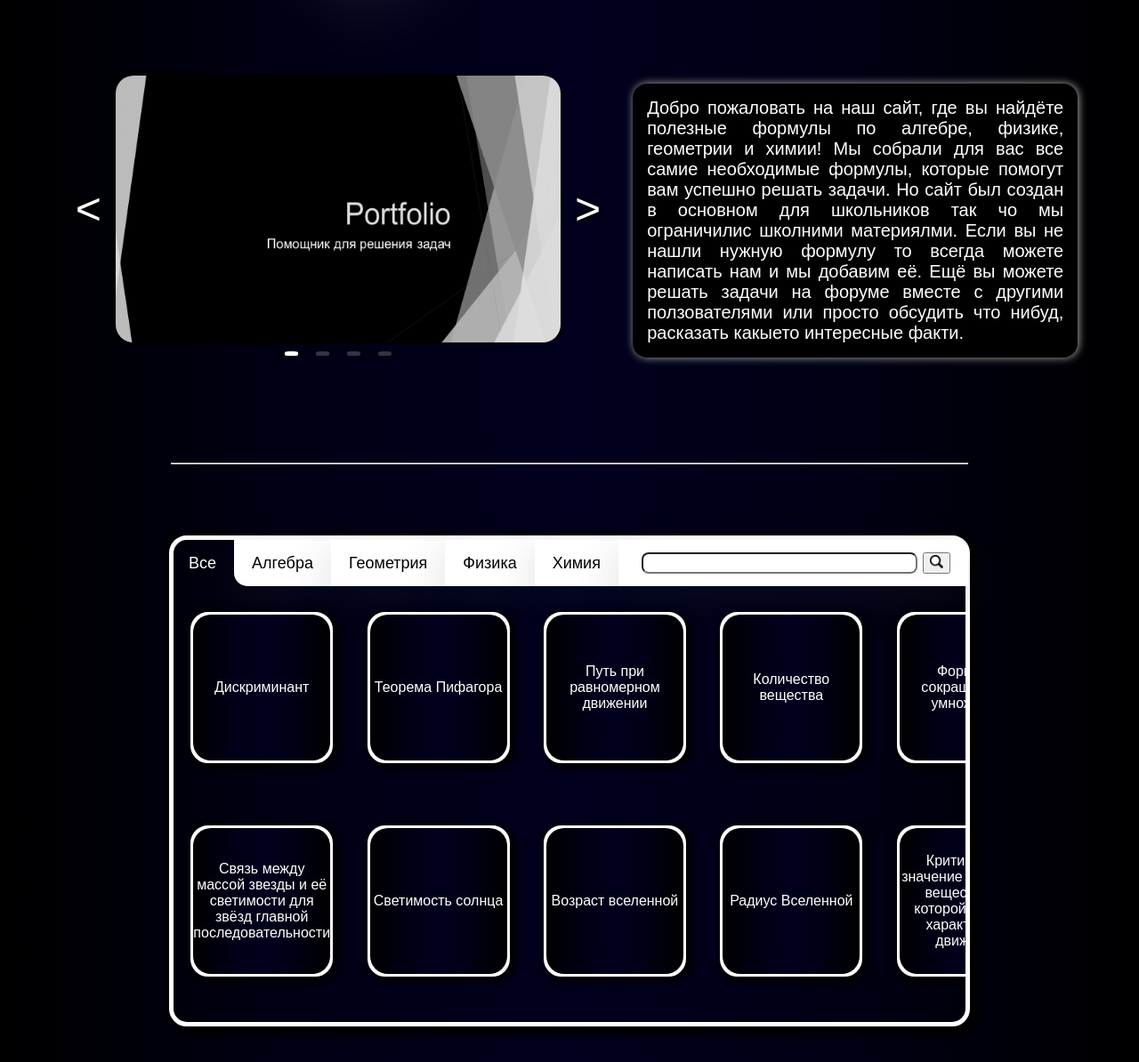
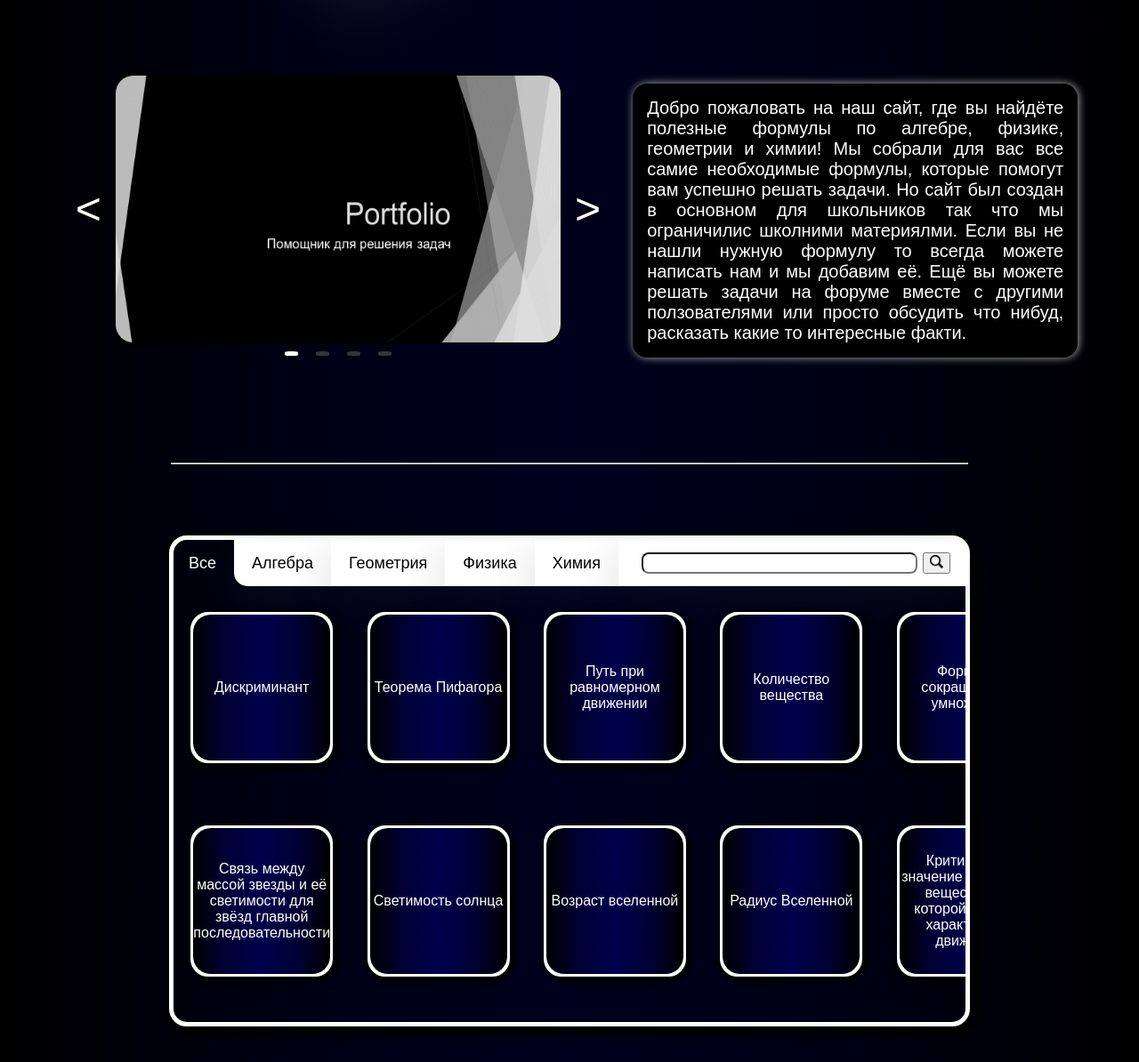
Before and after one commit to juraev-404/project, a Django app: page / in a window 1280 px wide. Shown: the part 802-1996 px from the top of the page at 89% size. Run offline with Django 5.2, Linux system fonts and the light colour scheme; data comes from the database, SQL or seed files in the repository.

Commit message:
optimisation_4

```diff
--- a/backpack/main/static/main/styles/css_1.css
+++ b/backpack/main/static/main/styles/css_1.css
@@ -516,7 +516,7 @@ hr {
     order: 1;
     padding: 1px;
     color: white;
-    background: linear-gradient(90deg, rgb(0, 0, 0), rgb(0, 0, 20), rgb(0, 0, 30), rgb(0, 0, 20), rgb(0, 0, 0)) !important;
+    background: linear-gradient(90deg, rgb(0, 0, 0), rgb(0, 0, 55), rgb(0, 0, 75), rgb(0, 0, 55), rgb(0, 0, 0)) !important;
 }
 
 #imeg:hover > #sl {
--- a/backpack/main/templates/main/index_1.html
+++ b/backpack/main/templates/main/index_1.html
@@ -73,9 +73,9 @@
             <div id="block_2">
                 Добро пожаловать на наш сайт, где вы найдёте полезные формулы по алгебре, физике, геометрии и химии!
                 Мы собрали для вас все самие необходимые формулы, которые помогут вам успешно решать задачи.
-                Но сайт был создан в основном для школьников так чо мы ограничилис школними материялми.
+                Но сайт был создан в основном для школьников так что мы ограничилис школними материялми.
                 Если вы не нашли нужную формулу то всегда можете написать нам и мы добавим её.
-                Ещё вы можете решать задачи на форуме вместе с другими ползователями или просто обсудить что нибуд, расказать какыето интересные факти.
+                Ещё вы можете решать задачи на форуме вместе с другими ползователями или просто обсудить что нибуд, расказать какие то интересные факти.
             </div>
         </div>
         <hr>
```
Also changed, not shown: backpack/backpack/settings.py (+8 -7 lines).
